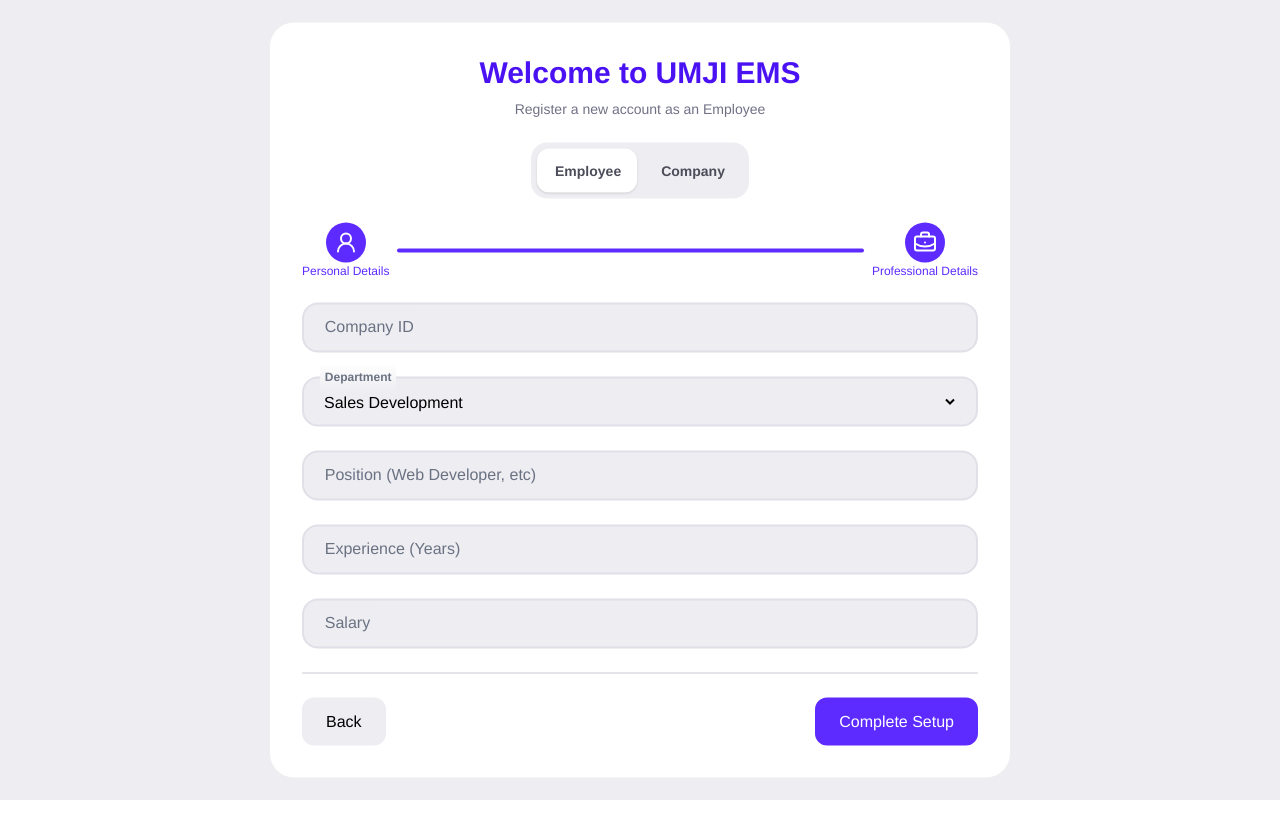
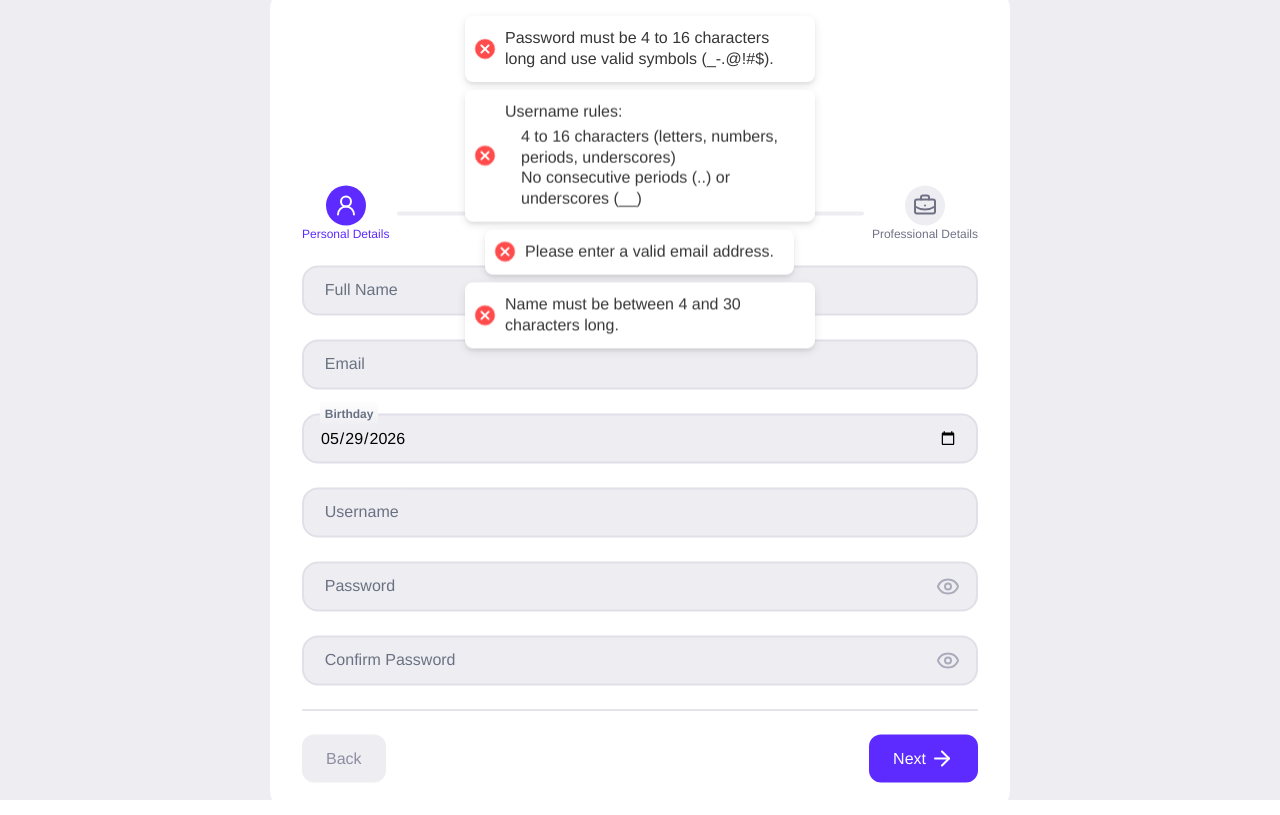
Before and after one commit to ghani726/umji-ems, a React (Vite) app: page /register in a window 1280 px wide. Both pictures are taken after a click on the button "Next". Built offline with nearby package versions, Linux system fonts and the light colour scheme.

Commit message:
Regsiter page, employee frst part complted

```diff
--- a/src/Styles/index.css
+++ b/src/Styles/index.css
@@ -214,3 +214,6 @@ input:-webkit-autofill ~ label {
     --color-gray-500
   ); /* Subdued grey when data exists but user clicked away */
 }
+input:autofill {
+  background-color: var(--color-secondary-100);
+}
--- a/src/pages/Auth/EmployeeResgiter.jsx
+++ b/src/pages/Auth/EmployeeResgiter.jsx
@@ -1,11 +1,8 @@
 import { ArrowRight, BriefcaseBusiness, Eye, EyeOff, UserRound } from 'lucide-react';
-import { useContext, useState } from 'react'
+import { useContext, useEffect, useState } from 'react'
 import toast from 'react-hot-toast';
 import { useNavigate } from 'react-router-dom';
 import Auth from '../../contexts/Auth';
-
-
-
 
 const PersonalDetails = (props) => {
 
@@ -15,12 +12,55 @@ const PersonalDetails = (props) => {
 
     const data = useContext(Auth);
 
-
     //Regexes
 
     const fullName = /^.{4,30}$/s;
     const email = /^[a-zA-Z0-9.!#$%&'*+/=?^_`{|}~-]+@[a-zA-Z0-9-]+(?:\.[a-zA-Z0-9-]+)*$/;
-    const userNameReg = /^(?!.*\.\.)(?!.*\_\_)[a-z0-9._]{4,16}$/i;
+    const userNameReg = /^(?!.*\.\.)(?!.*\_\_)[a-z0-9._]{4,16}$/i; //eslint-disable-line
+    const passwordReg = /^[a-zA-Z0-9_\-.@!#$]{4,16}$/;
+
+    const checkValues = () => {
+        props.setFirstCompleted(true)
+
+        if(!fullName.test((props.nameE))) {
+            toast.error("Name must be between 4 and 30 characters long.");
+            props.setFirstCompleted(false)
+        }
+        if(!email.test((props.emailE))){
+            toast.error("Please enter a valid email address.");
+            props.setFirstCompleted(false)
+        }
+        if(!userNameReg.test((props.userNameE))) {
+            toast.error(
+                <div>
+                    Username rules:
+                    <ul style={{ margin: "4px 0 0 16px", padding: 0 }}>
+                        <li>4 to 16 characters (letters, numbers, periods, underscores)</li>
+                        <li>No consecutive periods (..) or underscores (__)</li>
+                    </ul>
+                </div>
+            );
+            props.setFirstCompleted(false)
+        }
+        if(!passwordReg.test(props.passwordE)){
+            toast.error("Password must be 4 to 16 characters long and use valid symbols (_-.@!#$).");
+            props.setFirstCompleted(false)
+        }
+        if(props.passwordE!==props.confirmPasswordE){
+            toast.error("Passwords don't match.");
+            props.setFirstCompleted(false)
+        }
+        props.setNext(false)
+    }
+
+    // ✅ ADD THIS TO RUN CODE AFTER RENDER, NOT DURING
+    useEffect(() => {
+        if (props.next) {
+            toast.dismiss(); // Clears old toast notifications instantly
+            checkValues();
+        }
+    }, [props.next]); // ⚡ ONLY runs when the "Next" button sets this to true
+
 
 
     return (
@@ -57,7 +97,7 @@ const PersonalDetails = (props) => {
                     placeholder=" "
                     onChange={(e) => {
                         setDate(e.target.value)
-                        props.setBirthdayE(date)
+                        props.setBirthdayE(e.target.value)
                     }}
                 />
                 <label htmlFor="userName">Birthday</label>
@@ -96,7 +136,7 @@ const PersonalDetails = (props) => {
                     type={data.passwordHidden? "password": "text"}
                     className="outline-none"
                     placeholder=" "
-                    value={props.confirmPassworE}
+                    value={props.confirmPasswordE}
                         onChange={(e) => {
                     props.setConfirmPasswordE(e.target.value);
                     }}
@@ -113,8 +153,8 @@ const PersonalDetails = (props) => {
 }
 
 const ProffesionalDetails = (props) => {
-    const data = useContext(Auth);
-
+    const companyIDReg = /^(?!.*\.\.)(?!.*\_\_)[a-z0-9._]{4,16}$/i; //eslint-disable-line
+    const experienceNsalaryReg = /^[0-9]+$/; //eslint-disable-line
     return (
         <>
             <div className="input-box text-lg w-full bg-gray-100 rounded-2xl px-4">
@@ -149,10 +189,6 @@ const ProffesionalDetails = (props) => {
                 </select>
                 <label htmlFor="userName">Department</label>
             </div>
-
-
-
-
             <div className="input-box text-lg w-full bg-gray-100 rounded-2xl px-4">
                 <input
                     type="text"
@@ -200,6 +236,37 @@ const EmployeeRegister = (props) =>{
 
     const navigate = useNavigate()
 
+
+    const [firstCompleted, setFirstCompleted] = useState(false)
+    const [secondCompleted, setSecondCompleted] = useState(false)
+
+
+    //For Checking whether to go next.
+
+    const [next, setNext] = useState(false)
+
+
+    // to check wheter are all of them true
+
+
+
+    // const [allowNext, setAllowNext] = useState(false)
+    // const [allowComplted, setAllowComplted] = useState(false)
+
+    // const complete = ()=> {
+    //     if(allowNext){
+    //         step<1?setStep(step+1):(
+    //             toast.success("Account created succesfully.", {
+    //                 iconTheme: {
+    //                     primary:"#5d2bff"
+    //                 }
+    //             }),
+    //             navigate("/login",{replace:true})
+    //         );
+    //     }
+
+    // }
+
     return (
         <>
         <div className="flex flex-col gap-6 w-full">
@@ -218,22 +285,15 @@ const EmployeeRegister = (props) =>{
                         <p className='text-xs'>Professional Details</p>
                     </div>
                 </div>
-                {step?<ProffesionalDetails props={props.data}></ProffesionalDetails>:<PersonalDetails props={props.data}></PersonalDetails>}
+                {step?<ProffesionalDetails {...props} next={next} setNext={setNext} step={step} setStep={setStep} secondCompleted={secondCompleted} setSecondCompleted={setSecondCompleted}></ProffesionalDetails>:<PersonalDetails {...props} next={next} setNext={setNext} step={step} setStep={setStep} firstCompleted={firstCompleted} setFirstCompleted={setFirstCompleted}></PersonalDetails>}
                 <hr className='h-px rounded-full bg-secondary-300 w-full outline-none border-none' />
                 <div className='flex justify-between items-center'>
                     <button onClick={()=>{
                         {step>0?setStep(step-1):""}
                     }} disabled={step?false:true} className={`py-2 sm:py-3 px-4 sm:px-6 bg-secondary-100 hover:bg-secondary-200 rounded-xl text-black cursor-pointer disabled:cursor-not-allowed disabled:text-secondary-500`}>Back</button>
                     <button onClick={()=>{
-                        {step<1?setStep(step+1):(
-                            toast.success("Account created succesfully.", {
-                                iconTheme: {
-                                    primary:"#5d2bff"
-                                }
-                            }),
-                            navigate("/login",{replace:true})
-                        );
-                        }
+                        setNext(true)
+                        firstCompleted?(setStep(step+1)):""
                     }} className={`py-2 sm:py-3 px-4 sm:px-6 bg-primary-600 hover:bg-primary-700 rounded-xl text-white flex gap-1 cursor-pointer`}>{step===1?"Complete Setup":(<>Next <ArrowRight /></>)}</button>
                 </div>
             </div>
```
